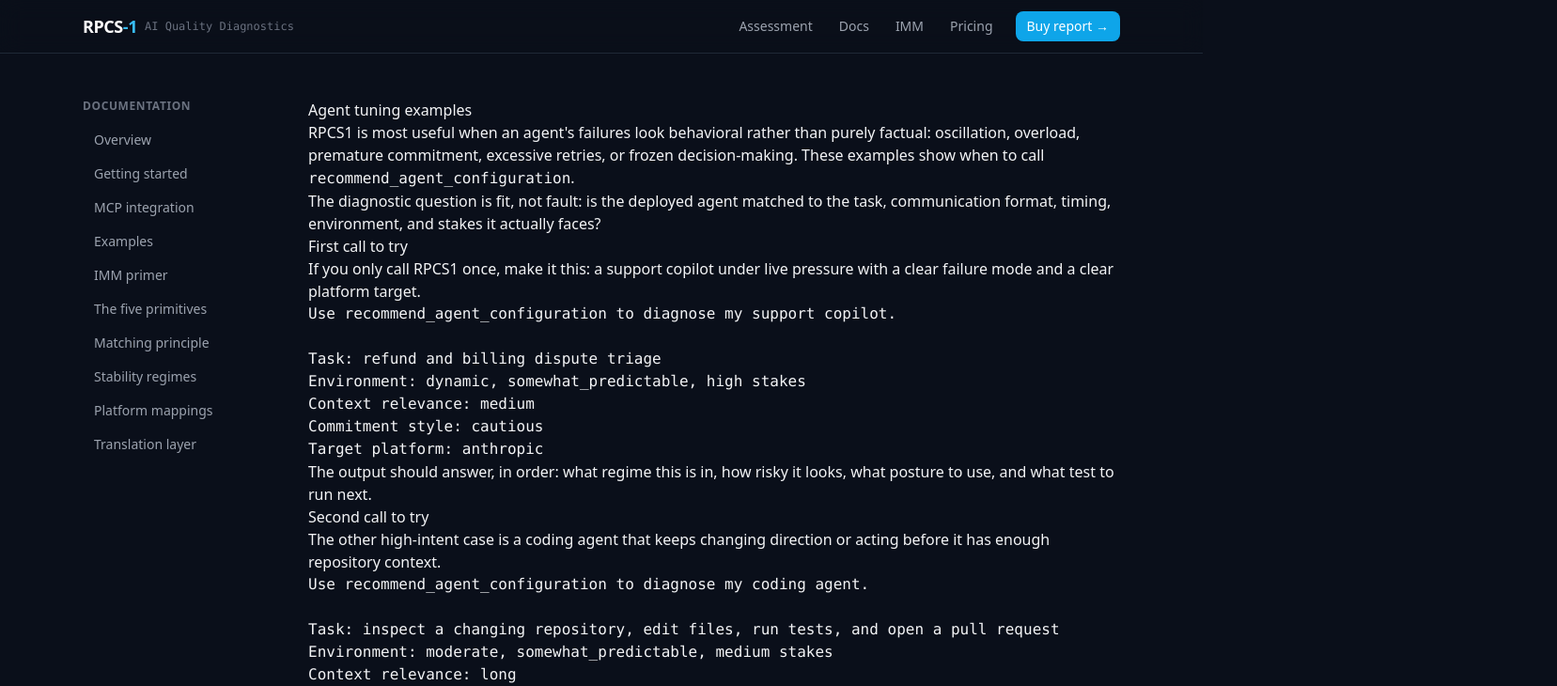
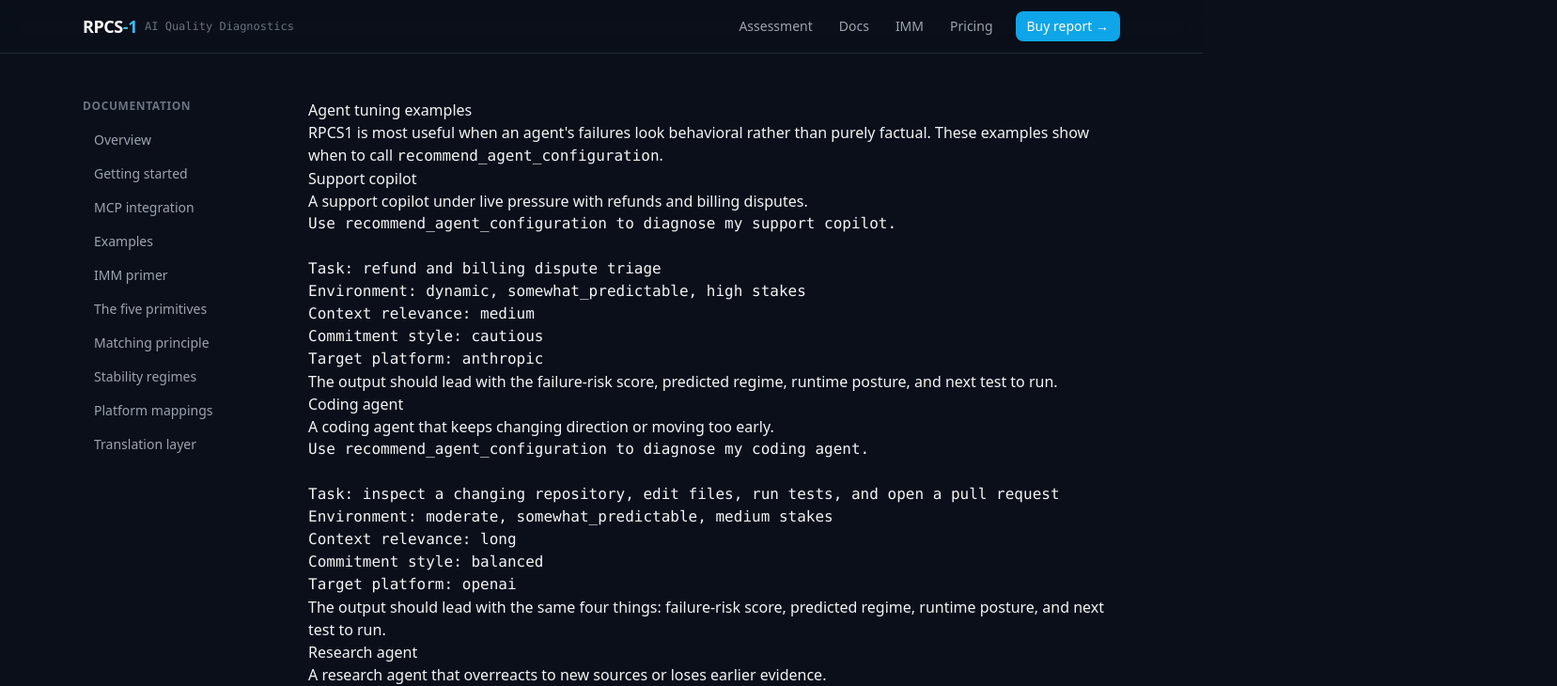
Before and after one commit to travisbergen2/rpcs1-sdk, a Next.js app in the folder packages/web/: page /docs/examples in a window 1280 px wide. Shown: the top 730 px of the page at 94% size, 1657 px wide, since content can reach past the window. Built offline with nearby package versions, Linux system fonts and the light colour scheme.

Commit message:
feat: prioritize high-intent examples

```diff
--- a/packages/web/app/docs/examples/page.tsx
+++ b/packages/web/app/docs/examples/page.tsx
@@ -80,21 +80,13 @@ export default function ExamplesPage() {
       <h1>Agent tuning examples</h1>
       <p>
         RPCS1 is most useful when an agent&apos;s failures look behavioral rather than purely
-        factual: oscillation, overload, premature commitment, excessive retries, or frozen
-        decision-making. These examples show when to call{' '}
+        factual. These examples show when to call{' '}
         <code>recommend_agent_configuration</code>.
-      </p>
-      <p>
-        The diagnostic question is fit, not fault: is the deployed agent matched to the
-        task, communication format, timing, environment, and stakes it actually faces?
       </p>
 
       <section>
-        <h2>First call to try</h2>
-        <p>
-          If you only call RPCS1 once, make it this: a support copilot under live pressure
-          with a clear failure mode and a clear platform target.
-        </p>
+        <h2>Support copilot</h2>
+        <p>A support copilot under live pressure with refunds and billing disputes.</p>
         <pre><code>{`Use recommend_agent_configuration to diagnose my support copilot.
 
 Task: refund and billing dispute triage
@@ -103,17 +95,14 @@ Context relevance: medium
 Commitment style: cautious
 Target platform: anthropic`}</code></pre>
         <p>
-          The output should answer, in order: what regime this is in, how risky it looks,
-          what posture to use, and what test to run next.
+          The output should lead with the failure-risk score, predicted regime, runtime posture,
+          and next test to run.
         </p>
       </section>
 
       <section>
-        <h2>Second call to try</h2>
-        <p>
-          The other high-intent case is a coding agent that keeps changing direction or
-          acting before it has enough repository context.
-        </p>
+        <h2>Coding agent</h2>
+        <p>A coding agent that keeps changing direction or moving too early.</p>
         <pre><code>{`Use recommend_agent_configuration to diagnose my coding agent.
 
 Task: inspect a changing repository, edit files, run tests, and open a pull request
@@ -122,9 +111,15 @@ Context relevance: long
 Commitment style: balanced
 Target platform: openai`}</code></pre>
         <p>
-          The output should again lead with the failure-risk score, predicted regime, runtime
-          posture, and next test to run.
+          The output should lead with the same four things: failure-risk score, predicted regime,
+          runtime posture, and next test to run.
         </p>
+      </section>
+
+      <section>
+        <h2>Research agent</h2>
+        <p>A research agent that overreacts to new sources or loses earlier evidence.</p>
+        <pre><code>{`Tune a research agent that synthesizes conflicting technical sources into a cautious recommendation while retaining long-context evidence.`}</code></pre>
       </section>
 
       {EXAMPLES.map((example) => (
```
